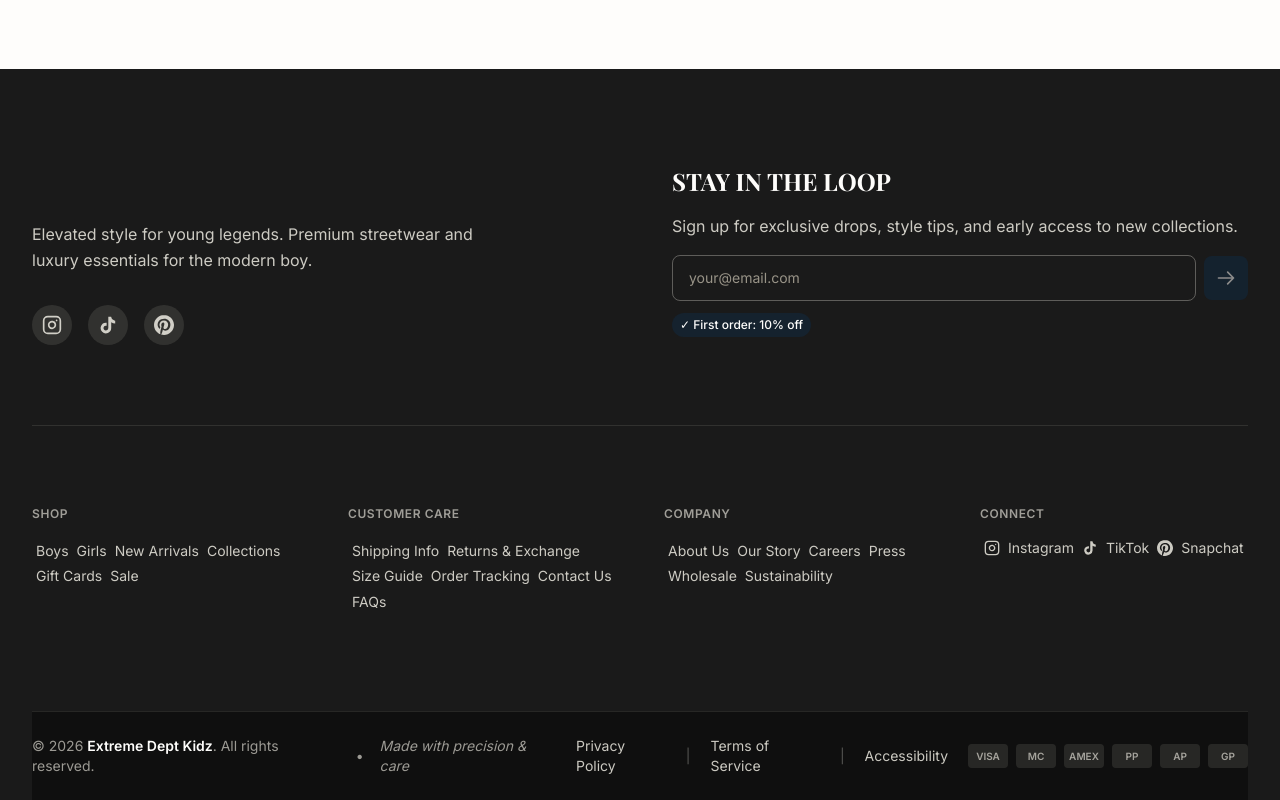
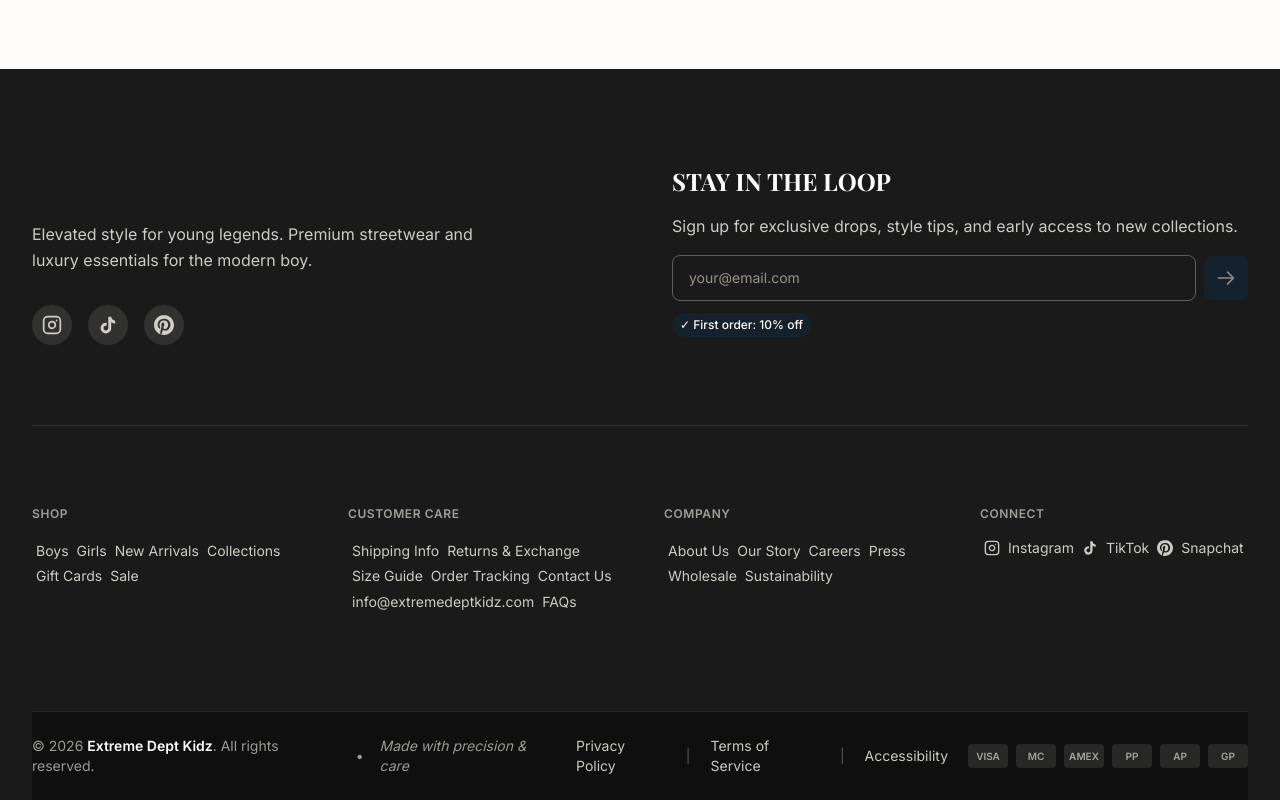
Before and after one commit to TheTrustGroup/extreme-dept-kidz, a Next.js app: page / in a window 1280 px wide. Shown: the part 7350-8150 px from the top of the page. Built offline with nearby package versions, Linux system fonts and the light colour scheme.

Commit message:
Update contact email to info@extremedeptkidz.com
- Updated contact page email from hello@ to info@extremedeptkidz.com
- Updated SEO structured data organization contact email
- Added email address to footer CUSTOMER CARE section

```diff
--- a/app/contact/ContactPageClient.tsx
+++ b/app/contact/ContactPageClient.tsx
@@ -304,10 +304,10 @@
                       Email
                     </Body>
                     <a
-                      href="mailto:hello@extremedeptkidz.com"
+                      href="mailto:info@extremedeptkidz.com"
                       className="text-charcoal-600 hover:text-navy-900 transition-colors"
                     >
-                      hello@extremedeptkidz.com
+                      info@extremedeptkidz.com
                     </a>
                   </div>
                 </div>
--- a/components/layout/Footer.tsx
+++ b/components/layout/Footer.tsx
@@ -191,6 +191,7 @@
                 <FooterNavLink href="#">Size Guide</FooterNavLink>
                 <FooterNavLink href="#">Order Tracking</FooterNavLink>
                 <FooterNavLink href="/contact">Contact Us</FooterNavLink>
+                <FooterNavLink href="mailto:info@extremedeptkidz.com">info@extremedeptkidz.com</FooterNavLink>
                 <FooterNavLink href="#">FAQs</FooterNavLink>
               </ul>
             </m.nav>
--- a/lib/seo/structured-data.ts
+++ b/lib/seo/structured-data.ts
@@ -63,7 +63,7 @@
       "@type": "ContactPoint",
       telephone: "+1-800-555-1234",
       contactType: "customer service",
-      email: "hello@extremedeptkidz.com",
+      email: "info@extremedeptkidz.com",
       areaServed: "GH",
       availableLanguage: ["en"],
     },
```
